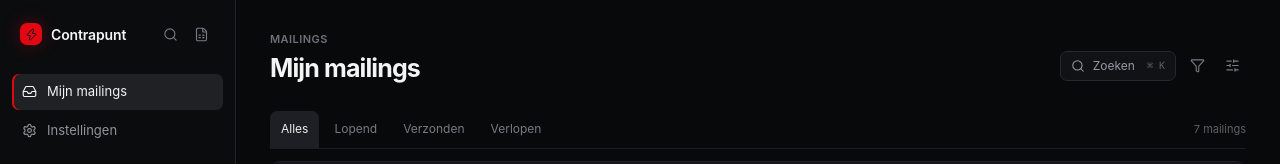
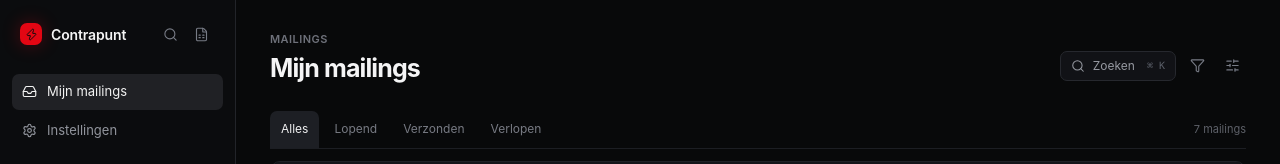
Before and after one commit to markminnoye/bpost-mcp, a Next.js app: page / in a window 1280 px wide. Shown: the top 164 px of the page. Built offline with nearby package versions, Linux system fonts and the light colour scheme.

Commit message:
Remove red active navigation accent

```diff
--- a/app/globals.css
+++ b/app/globals.css
@@ -21,7 +21,7 @@ button { cursor: pointer; }
 .nav-item { display: flex; align-items: center; gap: 10px; width: 100%; border: 0; border-radius: 7px; background: transparent; color: #92959d; padding: 8px 10px; text-align: left; transition: .15s ease; }
 .nav-item svg { width: 15px; height: 15px; }
 .nav-item:hover { color: #e8e8e8; background: #15171b; }
-.nav-item.active { color: #f2f2f2; background: #202125; box-shadow: inset 2px 0 #e30613; }
+.nav-item.active { color: #f2f2f2; background: #202125; }
 .sidebar-bottom { margin-top: auto; display: flex; flex-direction: column; gap: 17px; padding: 0 9px 2px; color: #656872; }
 .help-button { display: flex; align-items: center; gap: 9px; border: 0; padding: 0; background: transparent; color: inherit; font-size: 12px; text-align: left; }
 .help-button svg { width: 15px; height: 15px; }.version { color: #4c4f57; font-size: 11px; }
```
